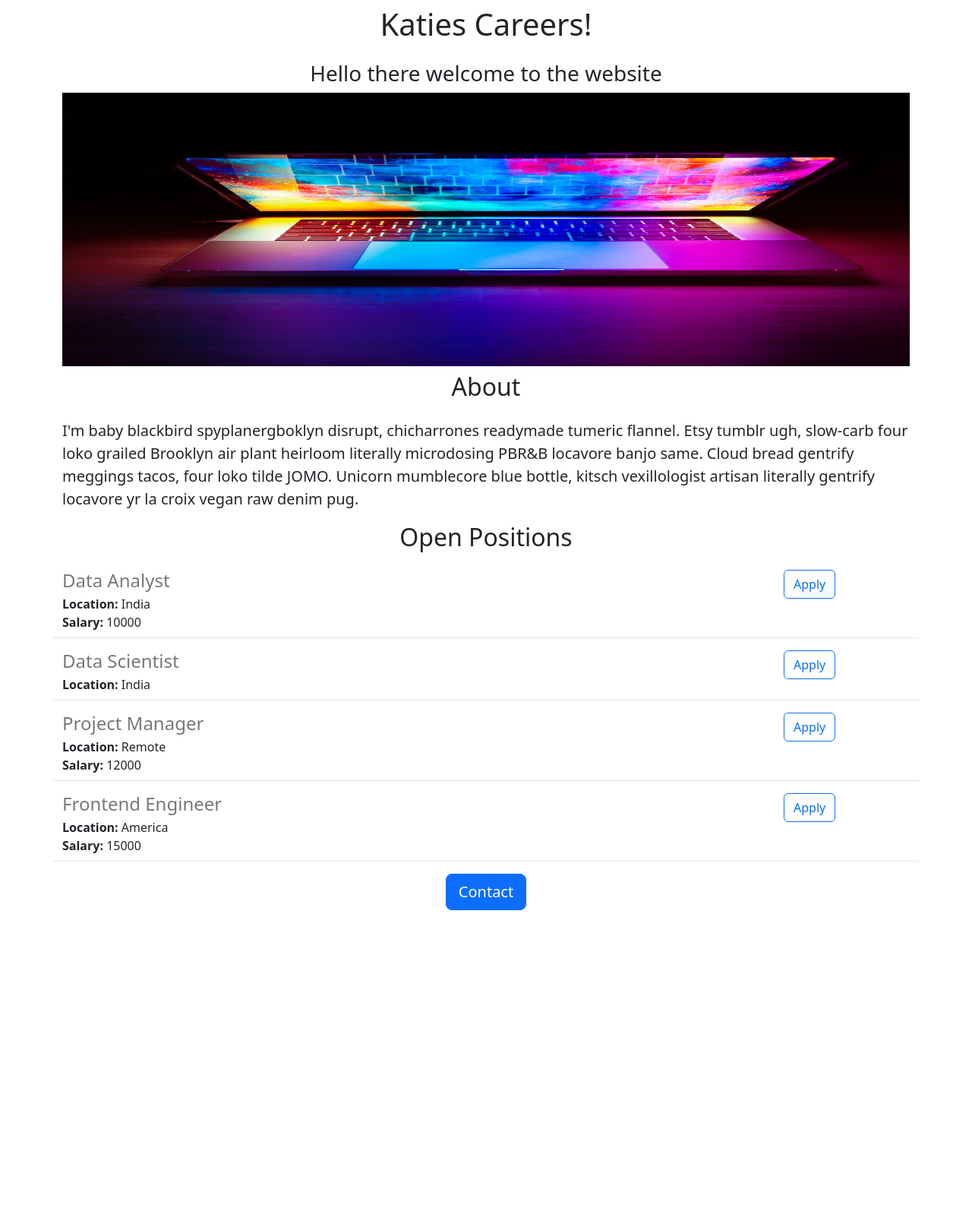
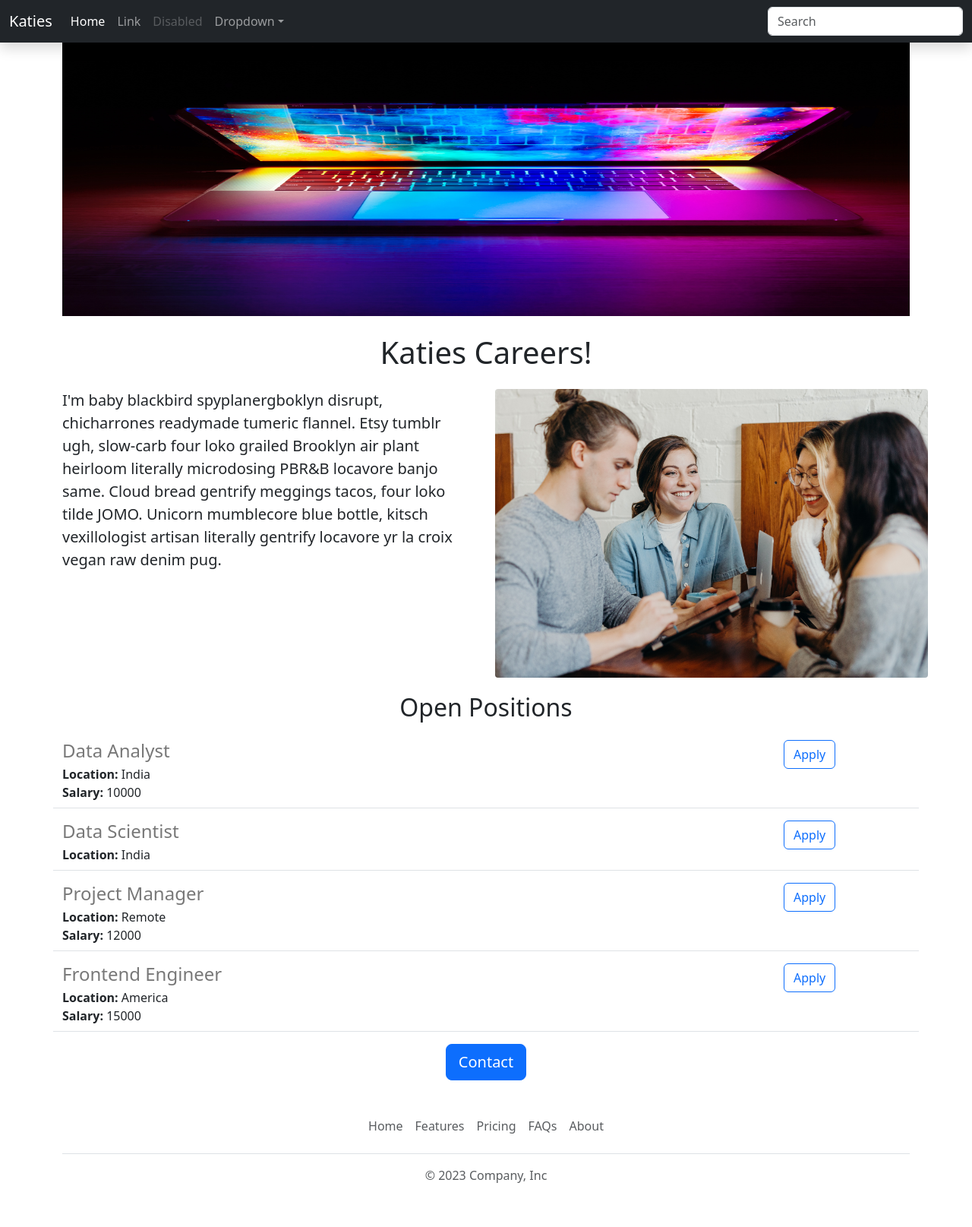
Before and after one commit to kay-tea/careers-website, a Flask app: page / in a window 1280 px wide. Shown: the whole page at 76% size. Before the commit the page ends 1198 px from the top, so only its background shows below. Run offline with Flask 3, Linux system fonts and the light colour scheme.

Commit message:
functional and aesthetic improvements

```diff
--- /dev/null
+++ b/templates/footer.html
@@ -0,0 +1,12 @@
+<div class="container">
+  <footer class="py-3 my-4">
+    <ul class="nav justify-content-center border-bottom pb-3 mb-3">
+      <li class="nav-item"><a href="#" class="nav-link px-2 text-body-secondary">Home</a></li>
+      <li class="nav-item"><a href="#" class="nav-link px-2 text-body-secondary">Features</a></li>
+      <li class="nav-item"><a href="#" class="nav-link px-2 text-body-secondary">Pricing</a></li>
+      <li class="nav-item"><a href="#" class="nav-link px-2 text-body-secondary">FAQs</a></li>
+      <li class="nav-item"><a href="#" class="nav-link px-2 text-body-secondary">About</a></li>
+    </ul>
+    <p class="text-center text-body-secondary">&copy; 2023 Company, Inc</p>
+  </footer>
+</div>
--- a/templates/home.html
+++ b/templates/home.html
@@ -9,18 +9,26 @@
     #banner {
       height: 360px;
       width: 100%;
+      margin-bottom:16px;
     }
   </style>
   <title>Careers</title>
 
 </head>
 <body>
+  {% include 'nav.html' %}
   <div class="container">
+    <img id="banner" src="https://careers-website--kay-tea.repl.co/static/computer_img.jpg" class="img-fluid">
     <h1 class="text-center mt-2 mb-4"> {{company_name}} Careers!</h1>
-    <h3 class="text-center">Hello there welcome to the website</h3>
-    <img id="banner" src="https://careers-website--kay-tea.repl.co/static/computer_img.jpg" class="img-fluid">
-    <h2 class="text-center mt-2 mb-4">About</h2>
-    <p class="lead">I'm baby blackbird spyplanergboklyn disrupt, chicharrones readymade tumeric flannel. Etsy tumblr ugh, slow-carb four loko grailed Brooklyn air plant heirloom literally microdosing PBR&B locavore banjo same. Cloud bread gentrify meggings tacos, four loko tilde JOMO. Unicorn mumblecore blue bottle, kitsch vexillologist artisan literally gentrify locavore yr la croix vegan raw denim pug.</p>
+    <div class="row" style="margin-bottom:20px;">
+      <div class="col-md-6">
+        <p class="lead">I'm baby blackbird spyplanergboklyn disrupt, chicharrones readymade tumeric flannel. Etsy tumblr ugh, slow-carb four loko grailed Brooklyn air plant heirloom literally microdosing PBR&B locavore banjo same. Cloud bread gentrify meggings tacos, four loko tilde JOMO. Unicorn mumblecore blue bottle, kitsch vexillologist artisan literally gentrify locavore yr la croix vegan raw denim pug.
+        </p>
+      </div>
+      <div class="d-none d-md-block col-md-6">
+        <img src="/static/team_img.jpg" style="height:380px;border-radius:4px;";>
+      </div>
+    </div>
     <h2 class="text-center mt-2 mb-4">Open Positions</h2>
     <div>
       {% for job in jobs %}
@@ -28,8 +36,9 @@
       {% endfor %}
     </div>
     <div class="text-center">
-      <button class="btn btn-primary btn-lg">Contact</button>
+      <a class="btn btn-primary btn-lg" href="mailto:katelyna334@gmail.com?subject=Question&body=My%20name%3A%20%3Cyour%20name%20here%3E%0D%0A%0D%0AMy%20Question%3A%20%3Cyour%20question%20here%3E%0D%0A%0D%0A">Contact</a>
     </div>
   </div>
+  {% include 'footer.html' %}
 </body>
 </html>
--- a/templates/jobitem.html
+++ b/templates/jobitem.html
@@ -14,6 +14,6 @@
     {% endif %}
   </div>
   <div class="col-2">
-  <button type="button" class="btn btn-outline-primary">Apply</button>
+  <a href="mailto:katelyna334@gmail.com?subject=Application%20for%20{{job['title']}}&body=My%20name%3A%20%3Cyour%20name%20here%3E%0D%0A%0D%0AMy%20Resume%20link%3A%20%3Cresume%20link%20in%3E%0D%0A%0D%0A" type="button" class="btn btn-outline-primary">Apply</a>
   </div>
 </div>
--- /dev/null
+++ b/templates/nav.html
@@ -0,0 +1,34 @@
+  <nav class="navbar navbar-expand-xl navbar-dark bg-dark shadow fixed-top" aria-label="Sixth navbar example">
+    <div class="container-fluid">
+      <a class="navbar-brand" href="#">Katies</a>
+      <button class="navbar-toggler" type="button" data-bs-toggle="collapse" data-bs-target="#navbarsExample06" aria-controls="navbarsExample06" aria-expanded="false" aria-label="Toggle navigation">
+        <span class="navbar-toggler-icon"></span>
+      </button>
+
+      <div class="collapse navbar-collapse" id="navbarsExample06">
+        <ul class="navbar-nav me-auto mb-2 mb-xl-0">
+          <li class="nav-item">
+            <a class="nav-link active" aria-current="page" href="#">Home</a>
+          </li>
+          <li class="nav-item">
+            <a class="nav-link" href="#">Link</a>
+          </li>
+          <li class="nav-item">
+            <a class="nav-link disabled">Disabled</a>
+          </li>
+          <li class="nav-item dropdown">
+            <a class="nav-link dropdown-toggle" href="#" data-bs-toggle="dropdown" aria-expanded="false">Dropdown</a>
+            <ul class="dropdown-menu">
+              <li><a class="dropdown-item" href="#">Action</a></li>
+              <li><a class="dropdown-item" href="#">Another action</a></li>
+              <li><a class="dropdown-item" href="#">Something else here</a></li>
+            </ul>
+          </li>
+        </ul>
+        <form role="search">
+          <input class="form-control" type="search" placeholder="Search" aria-label="Search">
+        </form>
+      </div>
+    </div>
+  </nav>
+  <div style="height:56px;"></div>
```
Also changed, not shown: static/team_img.jpg (added).
